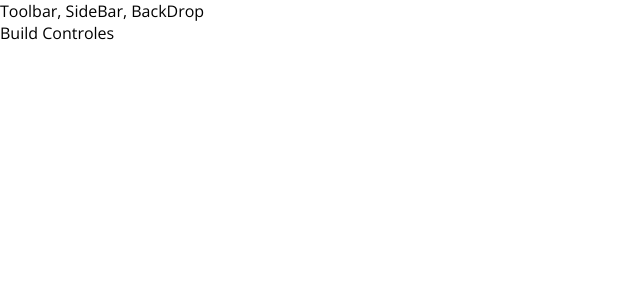
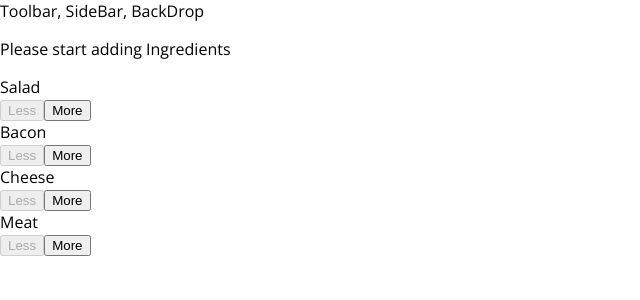
Before and after one commit to limozaza/burger01, a React app: page / in a window 1280 px wide. Shown: the top 300 px of the page, without its empty margins (0-640 px from the left). Built offline with nearby package versions, Linux system fonts and the light colour scheme.

Commit message:
add and remove dinamicly ingredient

```diff
--- /dev/null
+++ b/src/components/Burger/BuildControls/BuildControl/BuildControl.css
@@ -0,0 +1,56 @@
+.BuildControl {
+    display: flex;
+    justify-content: space-between;
+    align-items: center;
+    margin: 5px 0;
+}
+
+.BuildControl button {
+    display: block;
+    font: inherit;
+    padding: 5px;
+    margin: 0 5px;
+    width: 80px;
+    border: 1px solid #AA6817;
+    cursor: pointer;
+    outline: none;
+}
+
+.BuildControl button:disabled {
+    background-color: #AC9980;
+    border: 1px solid #7E7365;
+    color: #ccc;
+    cursor: default;
+}
+
+.BuildControl button:hover:disabled {
+    background-color: #AC9980;
+    color: #ccc;
+    cursor: not-allowed;
+}
+
+.Label {
+    padding: 10px;
+    font-weight: bold;
+    width: 80px;
+}
+
+.BuildControl .Less {
+    background-color: #D39952;
+    color: white;
+}
+
+.BuildControl .More {
+    background-color: #8F5E1E;
+    color: white;
+}
+
+.BuildControl .Less:hover, .BuildControl .Less:active {
+    background-color: #DAA972;
+    color: white;
+}
+
+.BuildControl .More:hover,.BuildControl .More:active {
+    background-color: #99703F;
+    color: white;
+}
--- /dev/null
+++ b/src/components/Burger/BuildControls/BuildControl/BuildControl.js
@@ -0,0 +1,13 @@
+import React from 'react';
+
+import classes from './BuildControl.css';
+
+const buildControl = (props) => (
+    <div className={classes.BuildControl}>
+        <div className={classes.Label}>{props.label}</div>
+        <button className={classes.Less} onClick={props.removed} disabled={props.disabled}>Less</button>
+        <button className={classes.More} onClick={props.added}>More</button>
+    </div>
+);
+
+export default buildControl;
--- /dev/null
+++ b/src/components/Burger/BuildControls/BuildControls.css
@@ -0,0 +1,10 @@
+.BuildControls{
+    width: 100%;
+    background-color: #CF8F2E;
+    display: flex;
+    flex-flow: column;
+    align-items: center;
+    box-shadow: 0 2px 1px #ccc;
+    margin: auto;
+    padding: 10px 0;
+}
--- /dev/null
+++ b/src/components/Burger/BuildControls/BuildControls.js
@@ -0,0 +1,28 @@
+import React from 'react';
+
+import classes from './BuildControls.css';
+import BuildControl from './BuildControl/BuildControl'
+
+const controls = [
+    {label: 'Salad', type: 'salad'},
+    {label: 'Bacon', type: 'bacon'},
+    {label: 'Cheese', type: 'cheese'},
+    {label: 'Meat', type: 'meat'}
+];
+
+const buildControls = (props)=> (
+    <div className={classes.BuildControls}>
+        {controls.map(ctrl=>(
+            <BuildControl
+             key={ctrl.label}
+             label={ctrl.label}
+             type={ctrl.type}
+             added={() => props.ingreientAdded(ctrl.type)}
+             removed={()=>props.ingreientRemoved(ctrl.type)}
+             disabled={props.disabled[ctrl.type]}
+             />
+        ))}
+    </div>
+);
+
+export default buildControls;
--- a/src/components/Burger/Burger.js
+++ b/src/components/Burger/Burger.js
@@ -4,11 +4,23 @@
 import BurgerIngredient from './BurgerIngredient/BurgerIngredient';
 
 const burger = (props) => {
+    let transformIngredients = Object.keys(props.ingredients)
+    .map(igKey => {
+        return [...Array(props.ingredients[igKey])].map((_,index)=>{
+            return <BurgerIngredient key={igKey + index} type={igKey} />
+        });
+    }).reduce(
+        (arr,el)=> {
+            return arr.concat(el)
+        }, []
+    );
+    if(transformIngredients.length === 0 ){
+        transformIngredients = <p>Please start adding Ingredients</p>
+    }
     return (
         <div className={classes.Burger}>
             <BurgerIngredient type="bread-top" />
-            <BurgerIngredient type="cheese" />
-            <BurgerIngredient type="meat" />
+            {transformIngredients}
             <BurgerIngredient type="bread-bottom" />
         </div>
     );
--- a/src/containers/BurgerBuilder/BurgerBuilder.js
+++ b/src/containers/BurgerBuilder/BurgerBuilder.js
@@ -1,12 +1,76 @@
 import React, {Component} from 'react';
 import Aux from '../../hoc/Aux';
 import Burger from '../../components/Burger/Burger';
+import BuildControls from '../../components/Burger/BuildControls/BuildControls';
+
+const INGREDIENT_PRICES = {
+    salad: 0.5,
+    cheese: 0.4,
+    meat: 1.3,
+    bacon: 0.7
+}
+
 class BurgerBuilder extends Component {
+    state = {
+        ingredients : {
+            salad: 0,
+            bacon: 0,
+            cheese: 0,
+            meat: 0
+        },
+        totalPrice: 4
+    };
+
+    addIngredientHandler = (type)=>{
+        const oldCount = this.state.ingredients[type];
+        const updatedCount = oldCount + 1;
+        const updatedIngredients = {
+            ...this.state.ingredients
+        }
+        updatedIngredients[type] = updatedCount;
+        const priceAddition = INGREDIENT_PRICES[type];
+        const oldPrice = this.state.totalPrice;
+        const newPrice = oldPrice + priceAddition;
+        this.setState({
+            totalPrice: newPrice,
+            ingredients: updatedIngredients
+        })
+    }
+    removeIngredientHandler = (type)=>{
+        const oldCount = this.state.ingredients[type];
+        if(oldCount <= 0){
+            return;
+        }
+        const updatedCount = oldCount - 1;
+        const updatedIngredients = {
+            ...this.state.ingredients
+        }
+        updatedIngredients[type] = updatedCount;
+        const priceDeduction = INGREDIENT_PRICES[type];
+        const oldPrice = this.state.totalPrice;
+        const newPrice = oldPrice - priceDeduction;
+        this.setState({
+            totalPrice: newPrice,
+            ingredients: updatedIngredients
+        })
+    }
+
     render() {
+        const disabledInfo ={
+            ...this.state.ingredients
+        }
+        for(let key in disabledInfo){
+            disabledInfo[key] = disabledInfo[key] <= 0
+        }
+
         return (
             <Aux>
-                <Burger />
-                <div>Build Controles</div>
+                <Burger ingredients={this.state.ingredients}/>
+                <BuildControls
+                    ingreientAdded={this.addIngredientHandler}
+                    ingreientRemoved={this.removeIngredientHandler}
+                    disabled={disabledInfo}
+                />
             </Aux>
         )
     }
```
